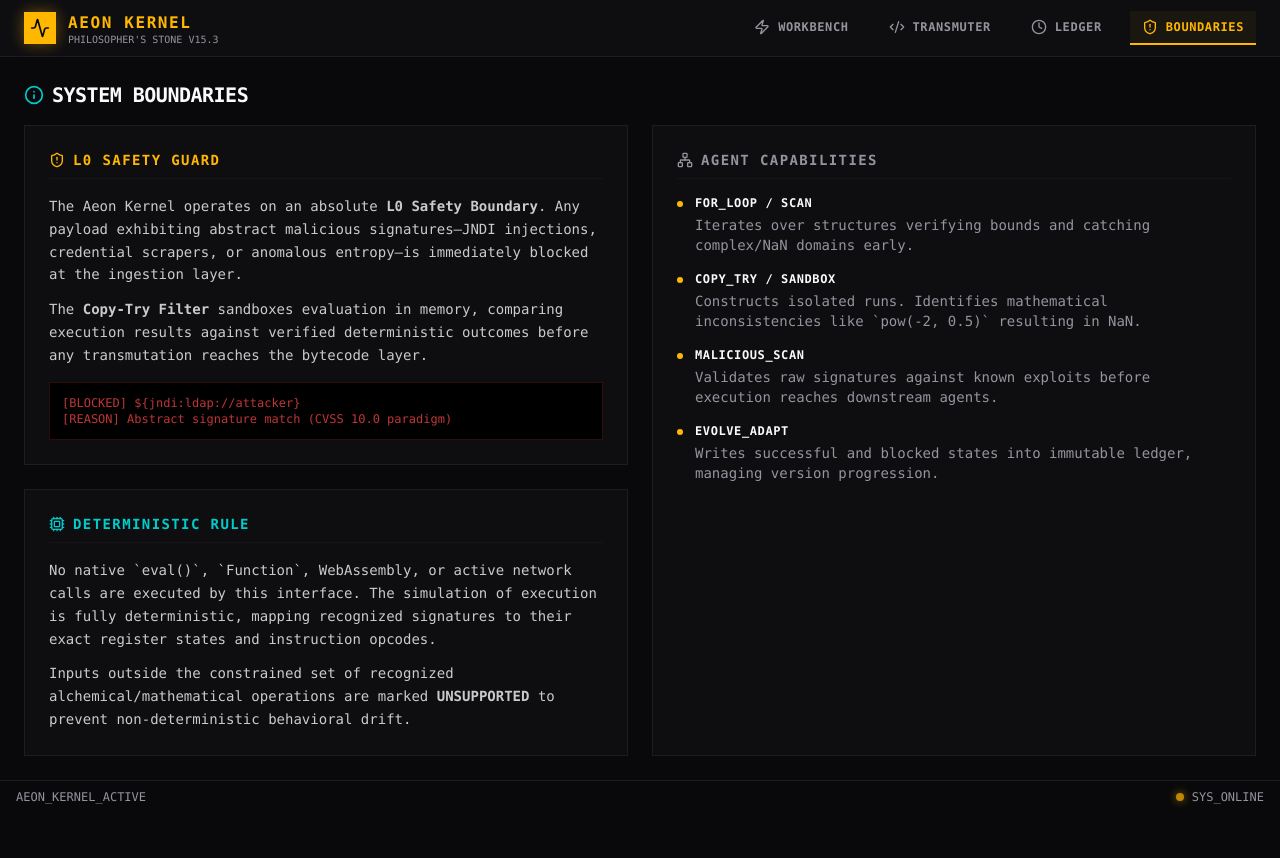
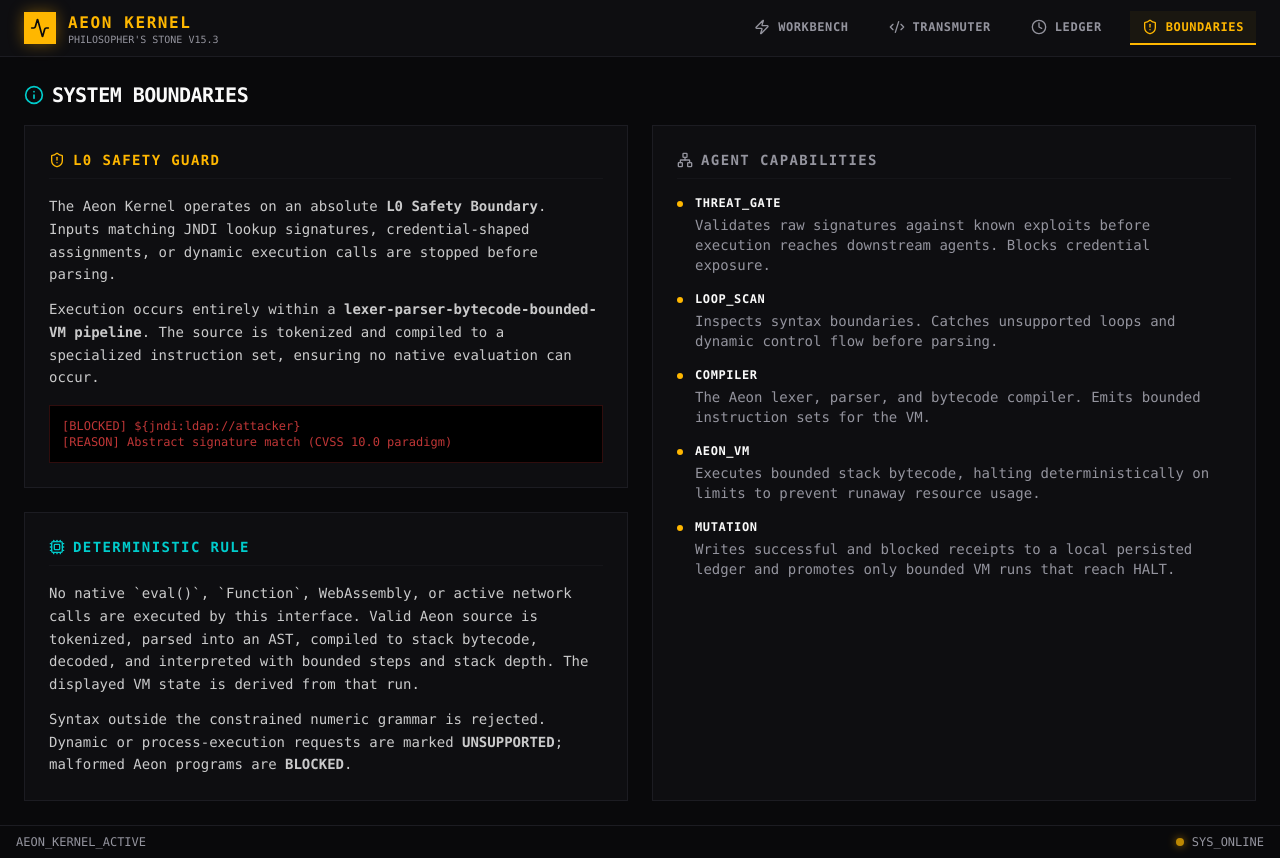
Before and after one commit to eyeoverthink/aeon-kernel, a React app: page /about in a window 1280 px wide. Before the commit the page ends 813 px from the top, so only its background shows below. Built offline with nearby package versions, Linux system fonts and the light colour scheme; the HTML template or start-up script is replaced by a standard one.

Commit message:
Update src/pages/about.tsx for bounded Aeon VM

```diff
--- a/src/pages/about.tsx
+++ b/src/pages/about.tsx
@@ -20,10 +20,10 @@ export default function About() {
             <div className="space-y-3 text-sm text-foreground/80 leading-relaxed">
               <p>
                 The Aeon Kernel operates on an absolute <strong>L0 Safety Boundary</strong>.
-                Any payload exhibiting abstract malicious signatures—JNDI injections, credential scrapers, or anomalous entropy—is immediately blocked at the ingestion layer.
+                Inputs matching JNDI lookup signatures, credential-shaped assignments, or dynamic execution calls are stopped before parsing.
               </p>
               <p>
-                The <strong>Copy-Try Filter</strong> sandboxes evaluation in memory, comparing execution results against verified deterministic outcomes before any transmutation reaches the bytecode layer.
+                Execution occurs entirely within a <strong>lexer-parser-bytecode-bounded-VM pipeline</strong>. The source is tokenized and compiled to a specialized instruction set, ensuring no native evaluation can occur.
               </p>
               <div className="bg-black border border-destructive/20 p-3 mt-4 text-xs font-mono text-destructive/80">
                 [BLOCKED] ${`{jndi:ldap://attacker}`}
@@ -40,10 +40,10 @@ export default function About() {
             <div className="space-y-3 text-sm text-foreground/80 leading-relaxed">
               <p>
                 No native `eval()`, `Function`, WebAssembly, or active network calls are executed by this interface.
-                The simulation of execution is fully deterministic, mapping recognized signatures to their exact register states and instruction opcodes.
+                Valid Aeon source is tokenized, parsed into an AST, compiled to stack bytecode, decoded, and interpreted with bounded steps and stack depth. The displayed VM state is derived from that run.
               </p>
               <p>
-                Inputs outside the constrained set of recognized alchemical/mathematical operations are marked <strong>UNSUPPORTED</strong> to prevent non-deterministic behavioral drift.
+                Syntax outside the constrained numeric grammar is rejected. Dynamic or process-execution requests are marked <strong>UNSUPPORTED</strong>; malformed Aeon programs are <strong>BLOCKED</strong>.
               </p>
             </div>
           </section>
@@ -59,29 +59,36 @@ export default function About() {
               <li className="flex gap-3">
                 <div className="w-1.5 h-1.5 rounded-full bg-primary mt-1.5 shrink-0" />
                 <div>
-                  <strong className="block text-foreground mb-1 uppercase tracking-wider text-xs">FOR_LOOP / Scan</strong>
-                  <span className="text-muted-foreground">Iterates over structures verifying bounds and catching complex/NaN domains early.</span>
+                  <strong className="block text-foreground mb-1 uppercase tracking-wider text-xs">THREAT_GATE</strong>
+                  <span className="text-muted-foreground">Validates raw signatures against known exploits before execution reaches downstream agents. Blocks credential exposure.</span>
                 </div>
               </li>
               <li className="flex gap-3">
                 <div className="w-1.5 h-1.5 rounded-full bg-primary mt-1.5 shrink-0" />
                 <div>
-                  <strong className="block text-foreground mb-1 uppercase tracking-wider text-xs">COPY_TRY / Sandbox</strong>
-                  <span className="text-muted-foreground">Constructs isolated runs. Identifies mathematical inconsistencies like `pow(-2, 0.5)` resulting in NaN.</span>
+                  <strong className="block text-foreground mb-1 uppercase tracking-wider text-xs">LOOP_SCAN</strong>
+                  <span className="text-muted-foreground">Inspects syntax boundaries. Catches unsupported loops and dynamic control flow before parsing.</span>
                 </div>
               </li>
               <li className="flex gap-3">
                 <div className="w-1.5 h-1.5 rounded-full bg-primary mt-1.5 shrink-0" />
                 <div>
-                  <strong className="block text-foreground mb-1 uppercase tracking-wider text-xs">MALICIOUS_SCAN</strong>
-                  <span className="text-muted-foreground">Validates raw signatures against known exploits before execution reaches downstream agents.</span>
+                  <strong className="block text-foreground mb-1 uppercase tracking-wider text-xs">COMPILER</strong>
+                  <span className="text-muted-foreground">The Aeon lexer, parser, and bytecode compiler. Emits bounded instruction sets for the VM.</span>
                 </div>
               </li>
               <li className="flex gap-3">
                 <div className="w-1.5 h-1.5 rounded-full bg-primary mt-1.5 shrink-0" />
                 <div>
-                  <strong className="block text-foreground mb-1 uppercase tracking-wider text-xs">EVOLVE_ADAPT</strong>
-                  <span className="text-muted-foreground">Writes successful and blocked states into immutable ledger, managing version progression.</span>
+                  <strong className="block text-foreground mb-1 uppercase tracking-wider text-xs">AEON_VM</strong>
+                  <span className="text-muted-foreground">Executes bounded stack bytecode, halting deterministically on limits to prevent runaway resource usage.</span>
+                </div>
+              </li>
+              <li className="flex gap-3">
+                <div className="w-1.5 h-1.5 rounded-full bg-primary mt-1.5 shrink-0" />
+                <div>
+                  <strong className="block text-foreground mb-1 uppercase tracking-wider text-xs">MUTATION</strong>
+                  <span className="text-muted-foreground">Writes successful and blocked receipts to a local persisted ledger and promotes only bounded VM runs that reach HALT.</span>
                 </div>
               </li>
             </ul>
```
